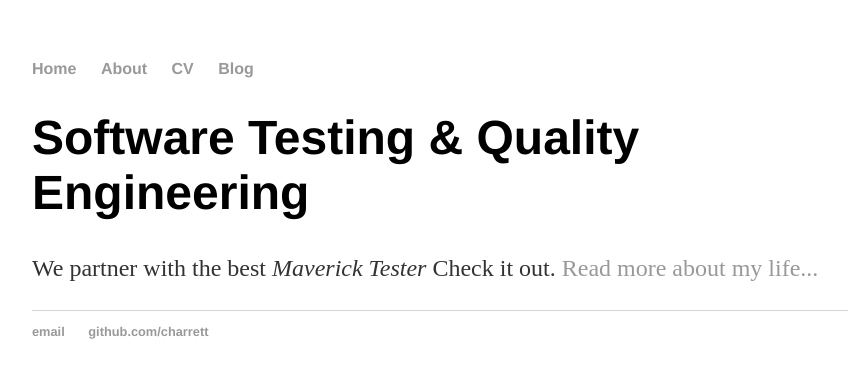
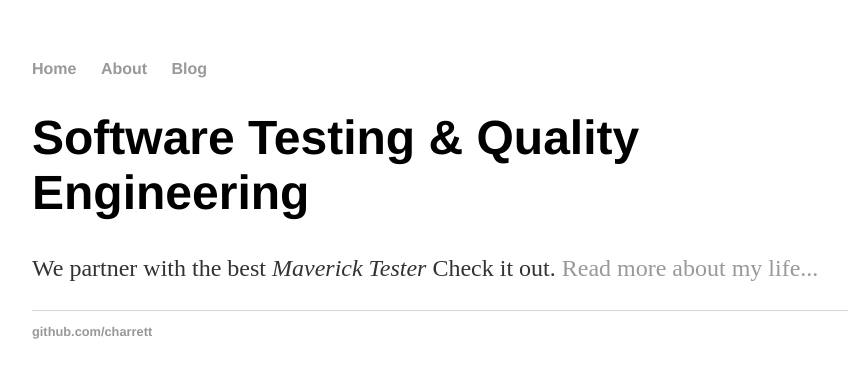
Before and after one commit to charrett/amcharrett.github.io, a Jekyll site: the page built from index.html, in a window 1280 px wide. Shown: the top 378 px of the page, without its empty margins (160-1008 px from the left). Built offline with Jekyll 4.4.1, drawn with Linux system fonts in a browser that asks for light colours.

Commit message:
updated layout

```diff
--- a/_layouts/default.html
+++ b/_layouts/default.html
@@ -9,9 +9,8 @@
 			<nav>
 	    		<ul>
 	        		<li><a href="/">Home</a></li>
-		        	<li><a href="/about">About</a></li>
-	        		<li><a href="/cv">CV</a></li>
-	        		<li><a href="/blog">Blog</a></li>
+		        	<li><a href="/Services">About</a></li>
+	        		<li><a href="/Contact Us">Blog</a></li>
 	    		</ul>
 			</nav>
 			<div class="container">
@@ -21,7 +20,7 @@
 			</div><!-- /.container -->
 			<footer>
 	    		<ul>
-	        		<li><a href="mailto:amcharrett@gmail.com">email</a></li>
+	        		<li><a href="mailto:amcharrett@testingtimes.com.au>email</a></li>
 	        		<li><a href="https://github.com/charrett">github.com/charrett</a></li>
 				</ul>
 			</footer>
```
